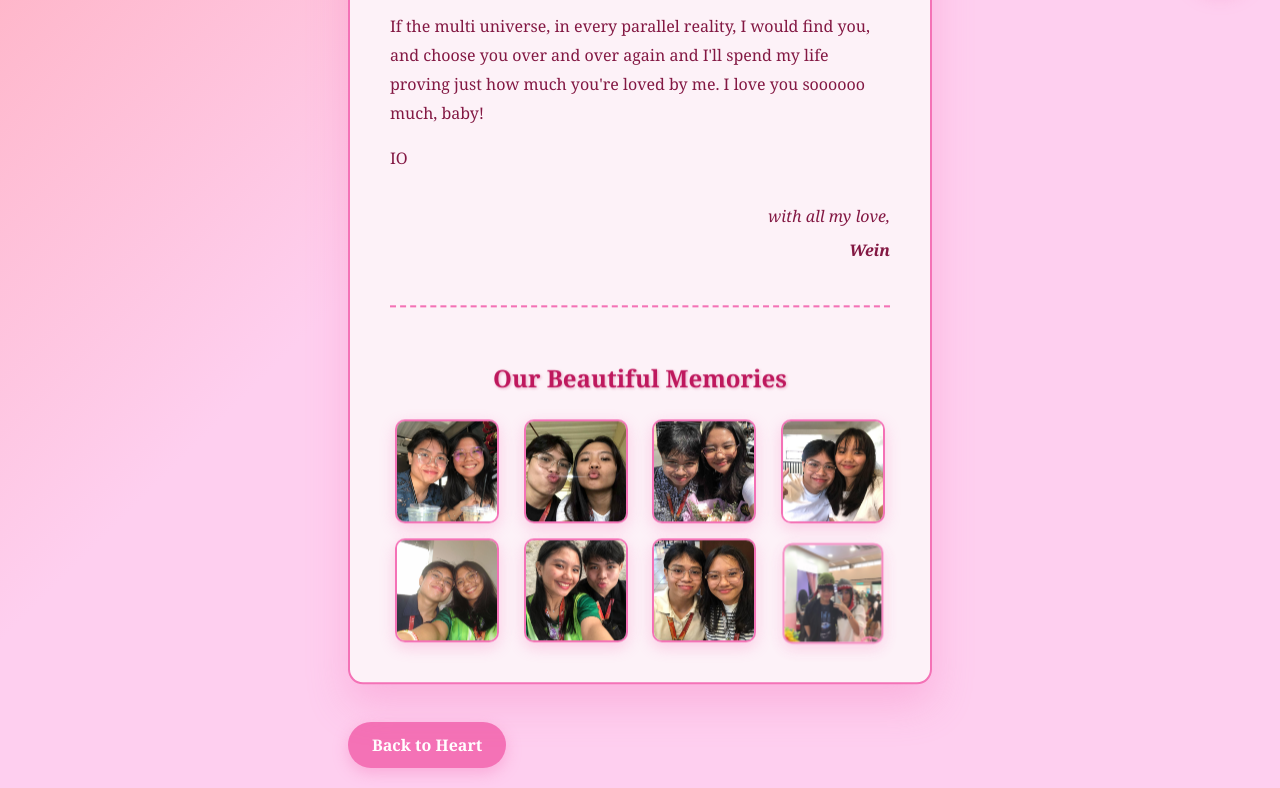
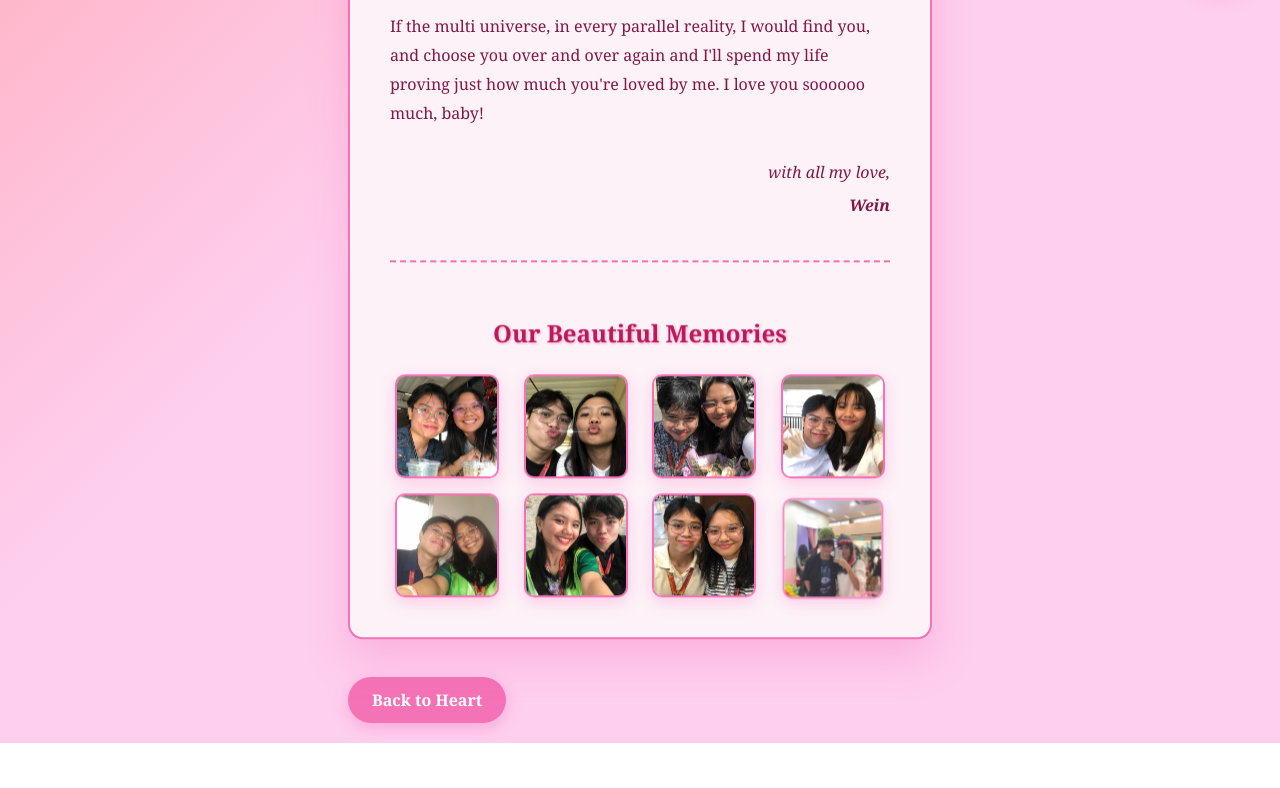
Before and after one commit to ALTRY-3/GF-DAY, a plain HTML site: page letter.html in a window 1280 px wide. Shown: the part 784-1572 px from the top of the page. After the commit the page ends 1527 px from the top, so only its background shows below. Drawn offline with Linux system fonts and the light colour scheme.

Commit message:
Update letter.html

```diff
--- a/letter.html
+++ b/letter.html
@@ -25,7 +25,6 @@
                 <p>I just want to appreciate all your efforts, even those little things you have done for me. The way you make me laugh and the way you make me smile and the way you make my day complete.</p>
                 <p>Remember, you always have me. I will always love you even during your toughest times, so you never have to pretend you're okay when you're not.</p>
                 <p>If the multi universe, in every parallel reality, I would find you, and choose you over and over again and I'll spend my life proving just how much you're loved by me. I love you soooooo much, baby!</p>
-                <p>IO</p>
                 <div class="signature">
                     <p>with all my love,</p>
                     <p class="name">Wein</p>
```
